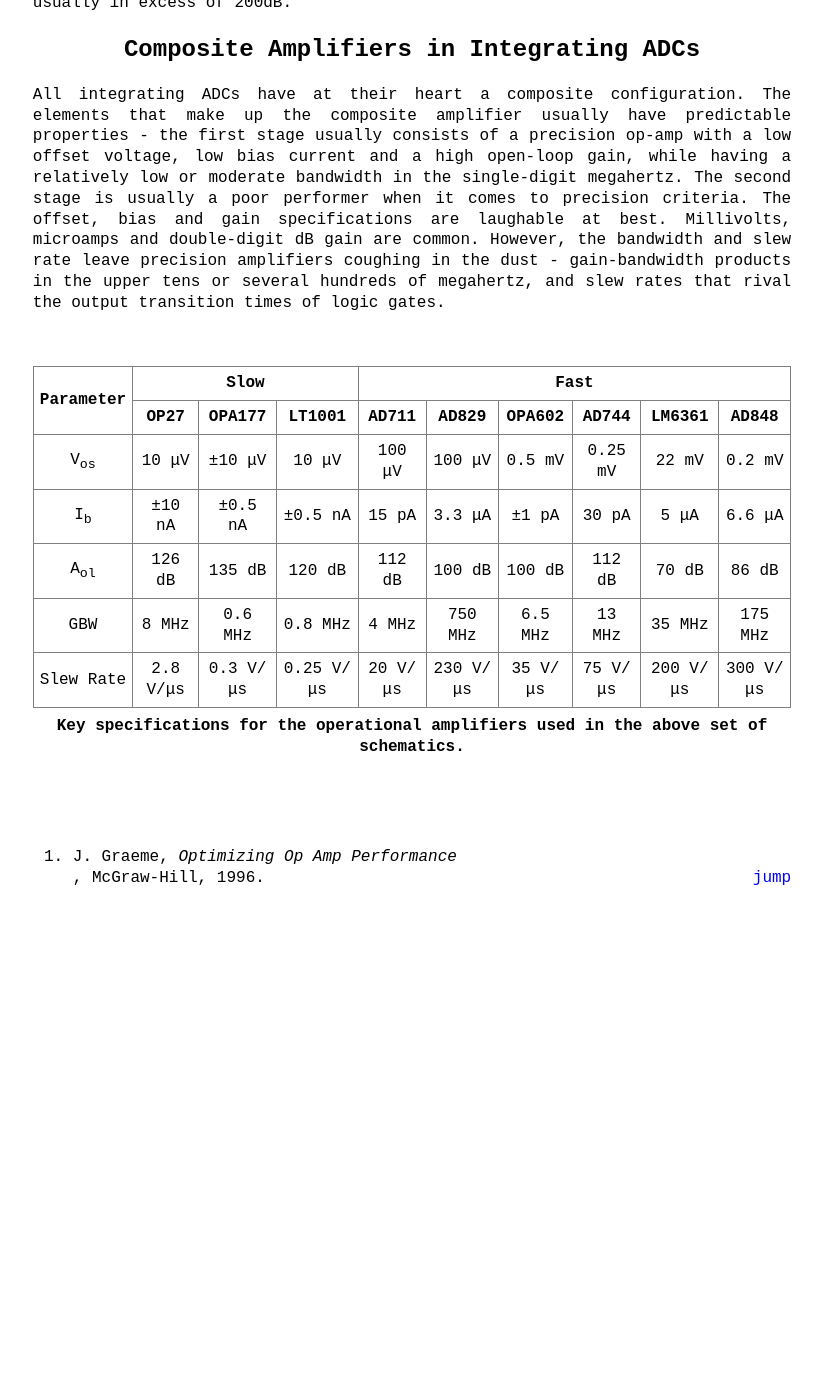
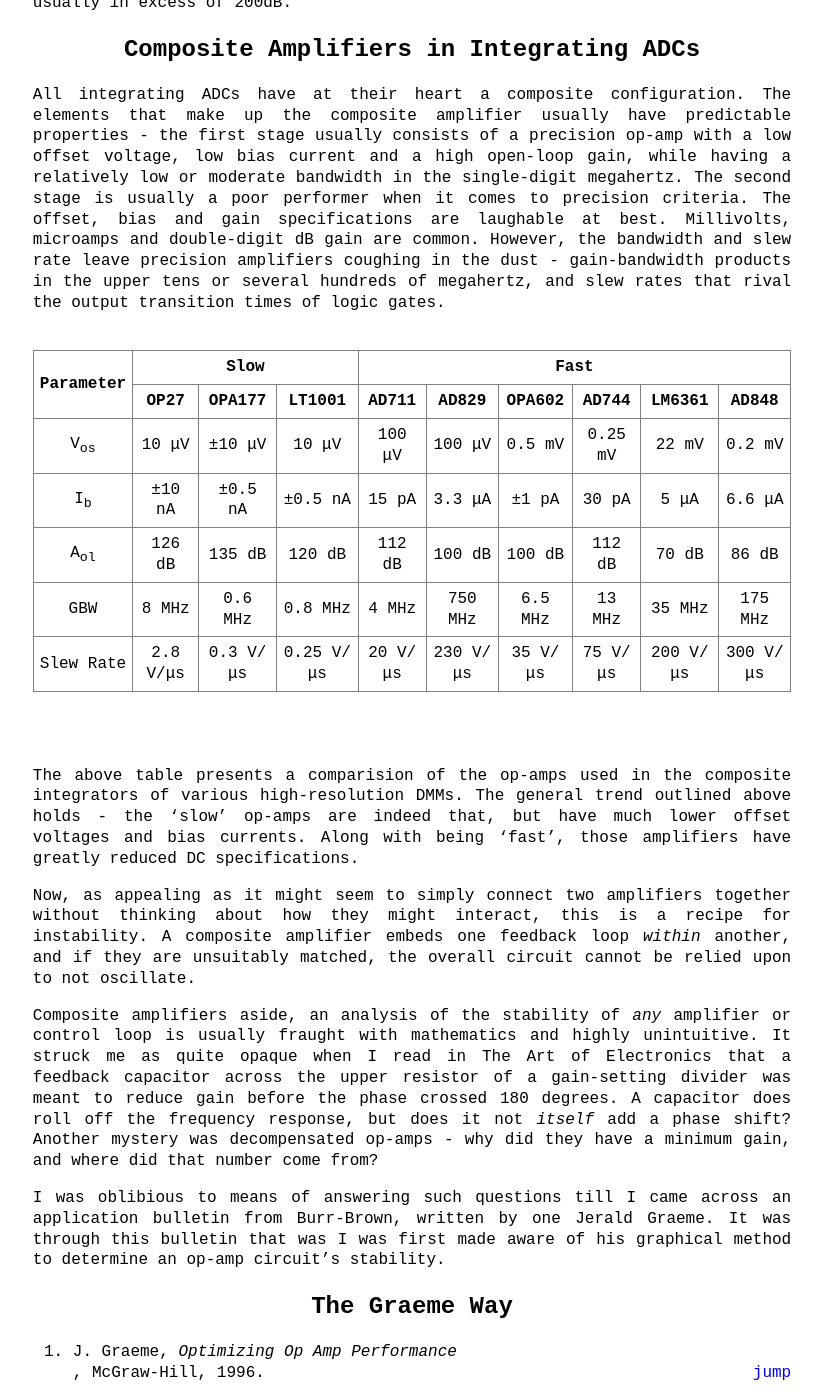
Before and after one commit to NNNILabs/NNNILabs.github.io, a Jekyll site: the page built from _posts/2025-06-18-Composite-Integrators.md, in a window 1280 px wide and 1400 px high, scrolled down 1720 px. Shown: the whole window, without its empty margins (228-1050 px from the left). Built offline with Jekyll 4.4.1, drawn with Linux system fonts in a browser that asks for light colours; before the commit the page ends 2625 px from its top, so only the background shows below that.

Commit message:
Update 2025-06-18-Composite-Integrators.md

```diff
--- a/_posts/2025-06-18-Composite-Integrators.md
+++ b/_posts/2025-06-18-Composite-Integrators.md
@@ -26,7 +26,6 @@
 
 <div align = "center">
 
-<figure style="text-align: center; margin: 2em 0;">
   <table border="1" cellpadding="6" cellspacing="0" style="border-collapse: collapse; text-align: center; margin: 0 auto;">
     <thead>
       <tr>
@@ -110,13 +109,16 @@
     </tbody>
   </table>
 
-  <figcaption style="font-weight: bold; margin-top: 0.5em;">
-    Key specifications for the operational amplifiers used in the above set of schematics.
-  </figcaption>
-</figure>
-
-
 </div><br><br>
 
+The above table presents a comparision of the op-amps used in the composite integrators of various high-resolution DMMs. The general trend outlined above holds - the 'slow' op-amps are indeed that, but have much lower offset voltages and bias currents. Along with being 'fast', those amplifiers have greatly reduced DC specifications.
+
+Now, as appealing as it might seem to simply connect two amplifiers together without thinking about how they might interact, this is a recipe for instability. A composite amplifier embeds one feedback loop *within* another, and if they are unsuitably matched, the overall circuit cannot be relied upon to not oscillate.
+
+Composite amplifiers aside, an analysis of the stability of *any* amplifier or control loop is usually fraught with mathematics and highly unintuitive. It struck me as quite opaque when I read in The Art of Electronics that a feedback capacitor across the upper resistor of a gain-setting divider was meant to reduce gain before the phase crossed 180 degrees. A capacitor does roll off the frequency response, but does it not *itself* add a phase shift? Another mystery was decompensated op-amps - why did they have a minimum gain, and where did that number come from?
+
+I was oblibious to means of answering such questions till I came across an application bulletin from Burr-Brown, written by one Jerald Graeme. It was through this bulletin that was I was first made aware of his graphical method to determine an op-amp circuit's stability.
+
+## The Graeme Way
 
 [^Graeme_OOP]: J. Graeme, *Optimizing Op Amp Performance*, McGraw-Hill, 1996.
```
